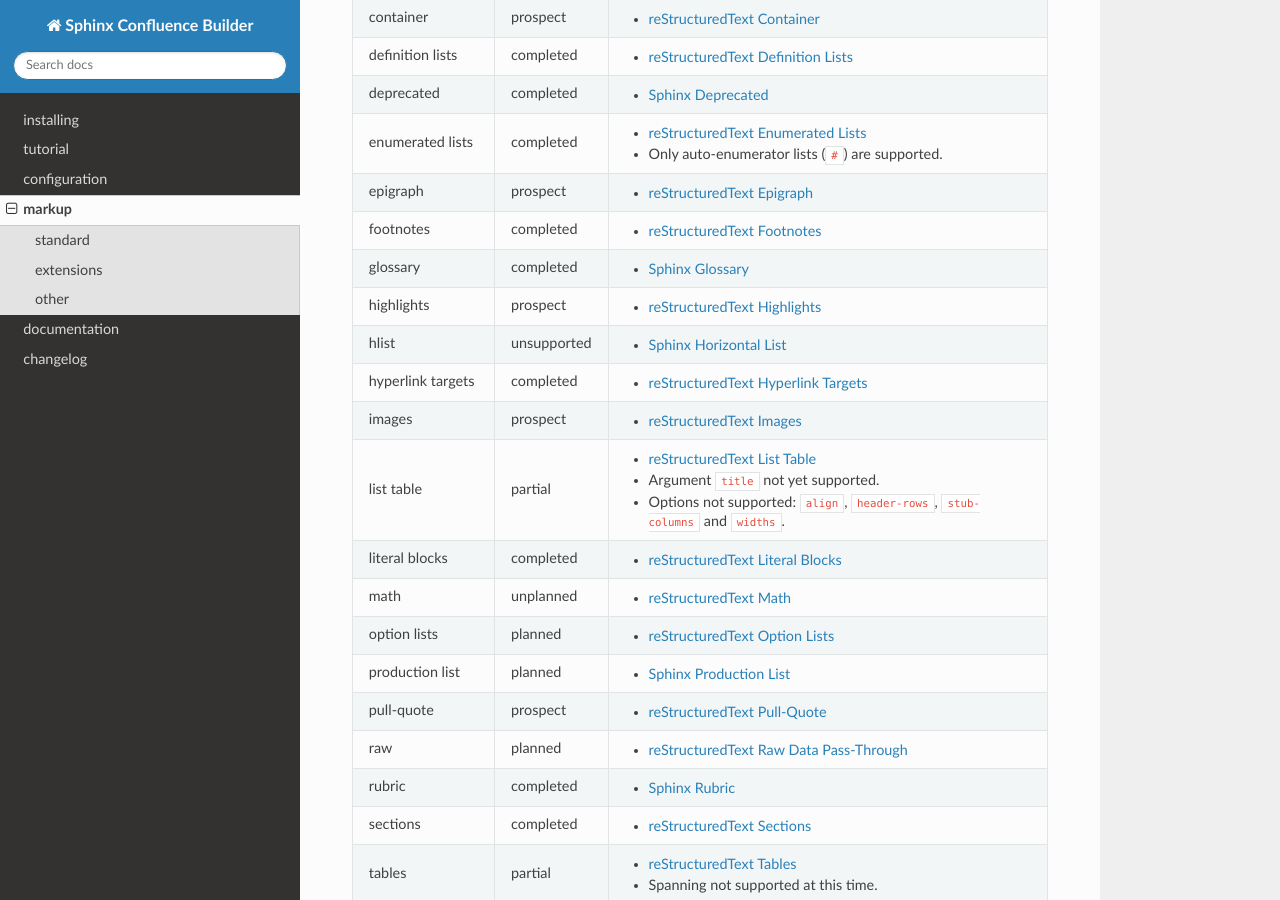
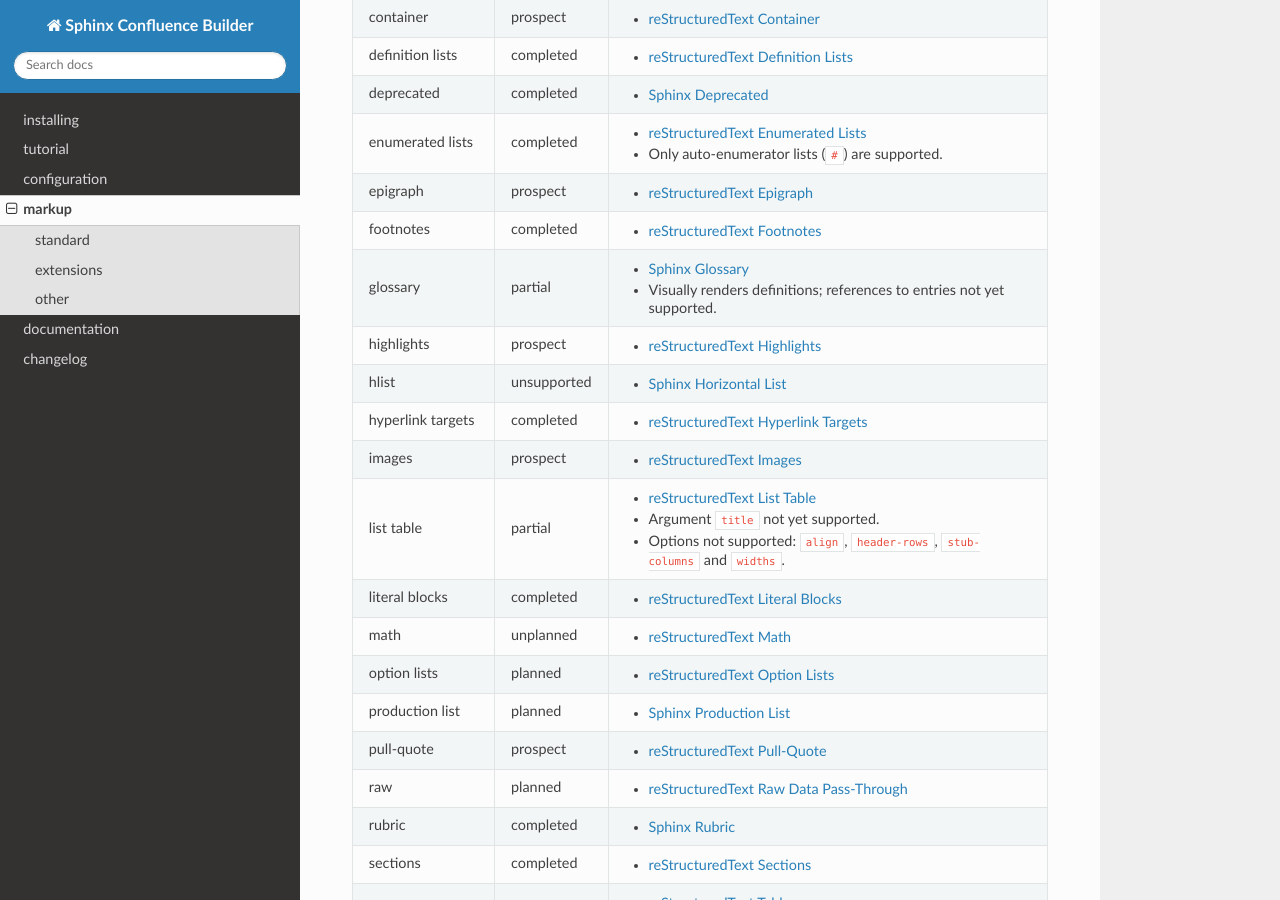
Before and after one commit to sphinx-contrib/confluencebuilder, a Sphinx documentation site: the page built from doc/markup.rst, in a window 1280 px wide and 900 px high, scrolled down 855 px. Built offline with Sphinx 7.4.7 and the Read the Docs theme 2.0.0, drawn with Linux system fonts in a browser that asks for light colours.

Commit message:
doc: correct current support for glossary markup
The `glossary` type is not yet completely supported [1]. Flagging
the type as 'partial' until further notice.

[1]: tonybaloney/sphinxcontrib-confluencebuilder#108

Signed-off-by: James Knight <james.d.knight@live.com>

```diff
--- a/doc/markup.rst
+++ b/doc/markup.rst
@@ -44,7 +44,9 @@
                                        supported.
 epigraph               prospect      - `reStructuredText Epigraph`_
 footnotes              completed     - `reStructuredText Footnotes`_
-glossary               completed     - `Sphinx Glossary`_
+glossary               partial       - `Sphinx Glossary`_
+                                     - Visually renders definitions; references
+                                       to entries not yet supported.
 highlights             prospect      - `reStructuredText Highlights`_
 hlist                  unsupported   - `Sphinx Horizontal List`_
 hyperlink targets      completed     - `reStructuredText Hyperlink Targets`_
```
